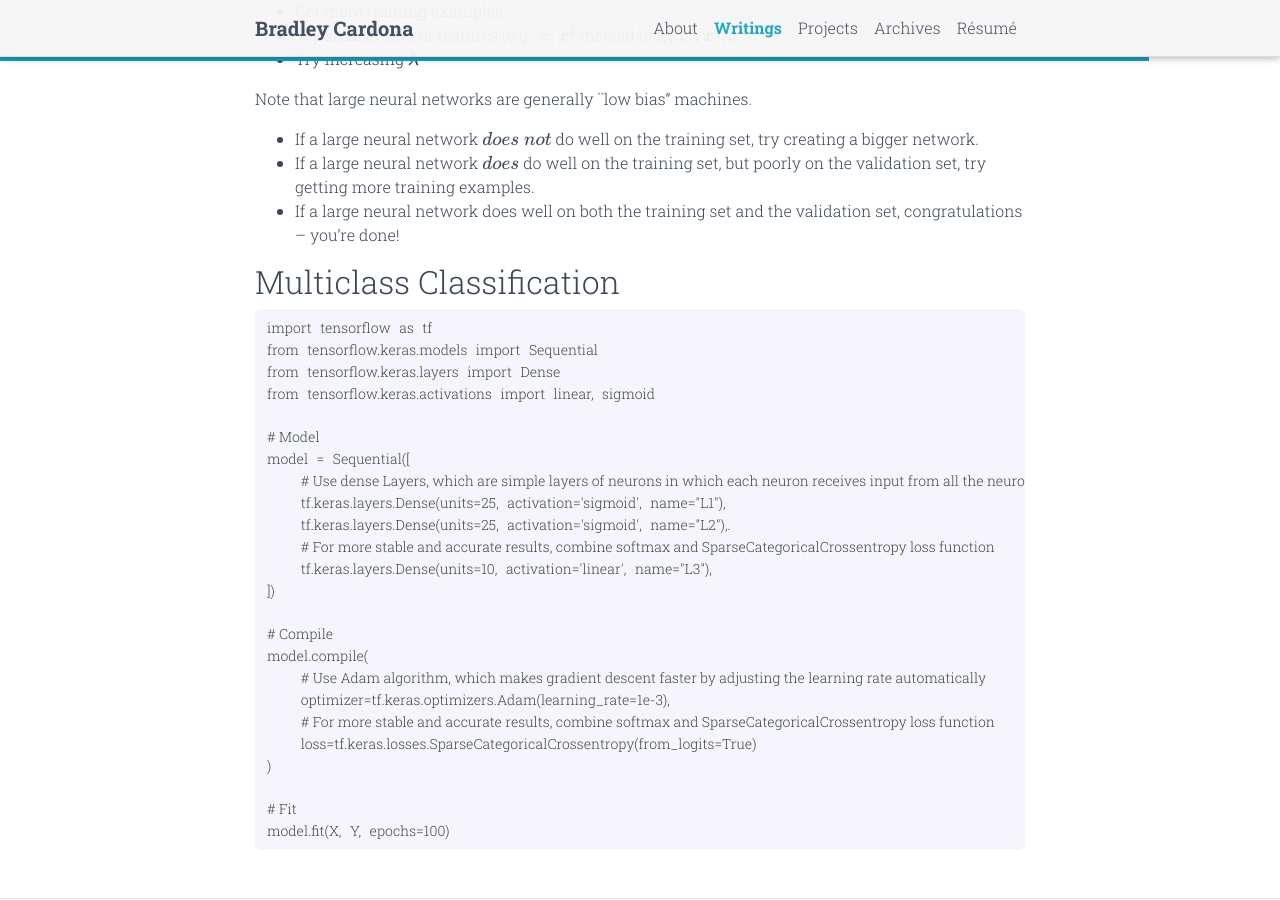
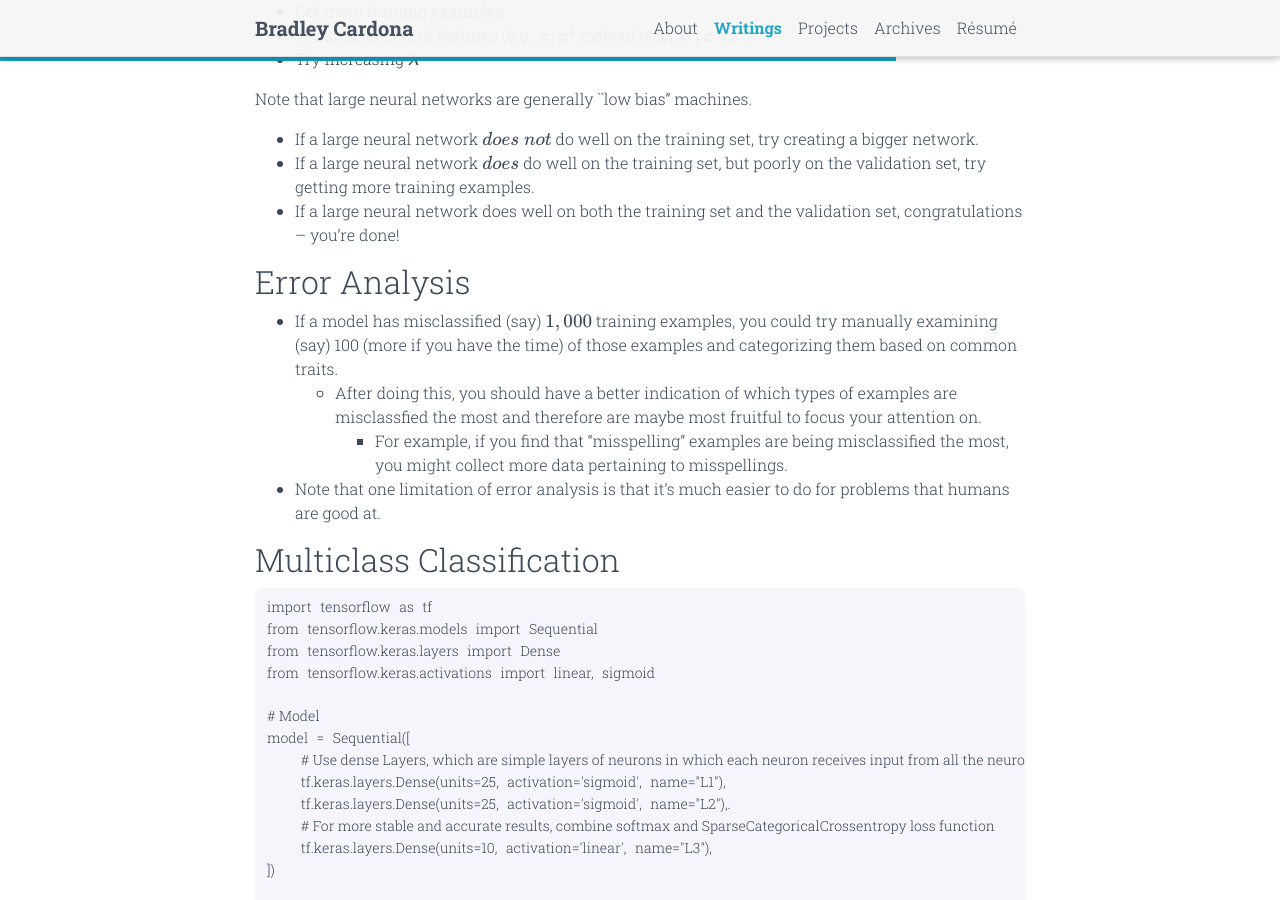
Before and after one commit to BMCARDONA/bmcardona.github.io, a Jekyll site: the page built from _posts/2023-06-12-neural-network-structure.md, in a window 1280 px wide and 900 px high, scrolled down 884 px. Built offline with Jekyll 4.4.1, drawn with Linux system fonts in a browser that asks for light colours; comment, search, counter and statistics services are not loaded; a style sheet for code colours, icons or effects is not loaded.

Commit message:
Add error analysis subsection

````diff
--- a/_posts/2023-06-12-neural-network-structure.md
+++ b/_posts/2023-06-12-neural-network-structure.md
@@ -37,6 +37,11 @@ Note that large neural networks are generally ``low bias'' machines.
 - If a large neural network $$\textit{does}$$ do well on the training set, but poorly on the validation set, try getting more training examples.
 - If a large neural network does well on both the training set and the validation set, congratulations -- you're done!
 
+## Error Analysis
+- If a model has misclassified (say) $$1,000$$ training examples, you could try manually examining (say) 100 (more if you have the time) of those examples and categorizing them based on common traits.
+    - After doing this, you should have a better indication of which types of examples are misclassfied the most and therefore are maybe most fruitful to focus your attention on.
+        - For example, if you find that "misspelling" examples are being misclassified the most, you might collect more data pertaining to misspellings.
+- Note that one limitation of error analysis is that it's much easier to do for problems that humans are good at.
 
 ## Multiclass Classification
 ```python
````
